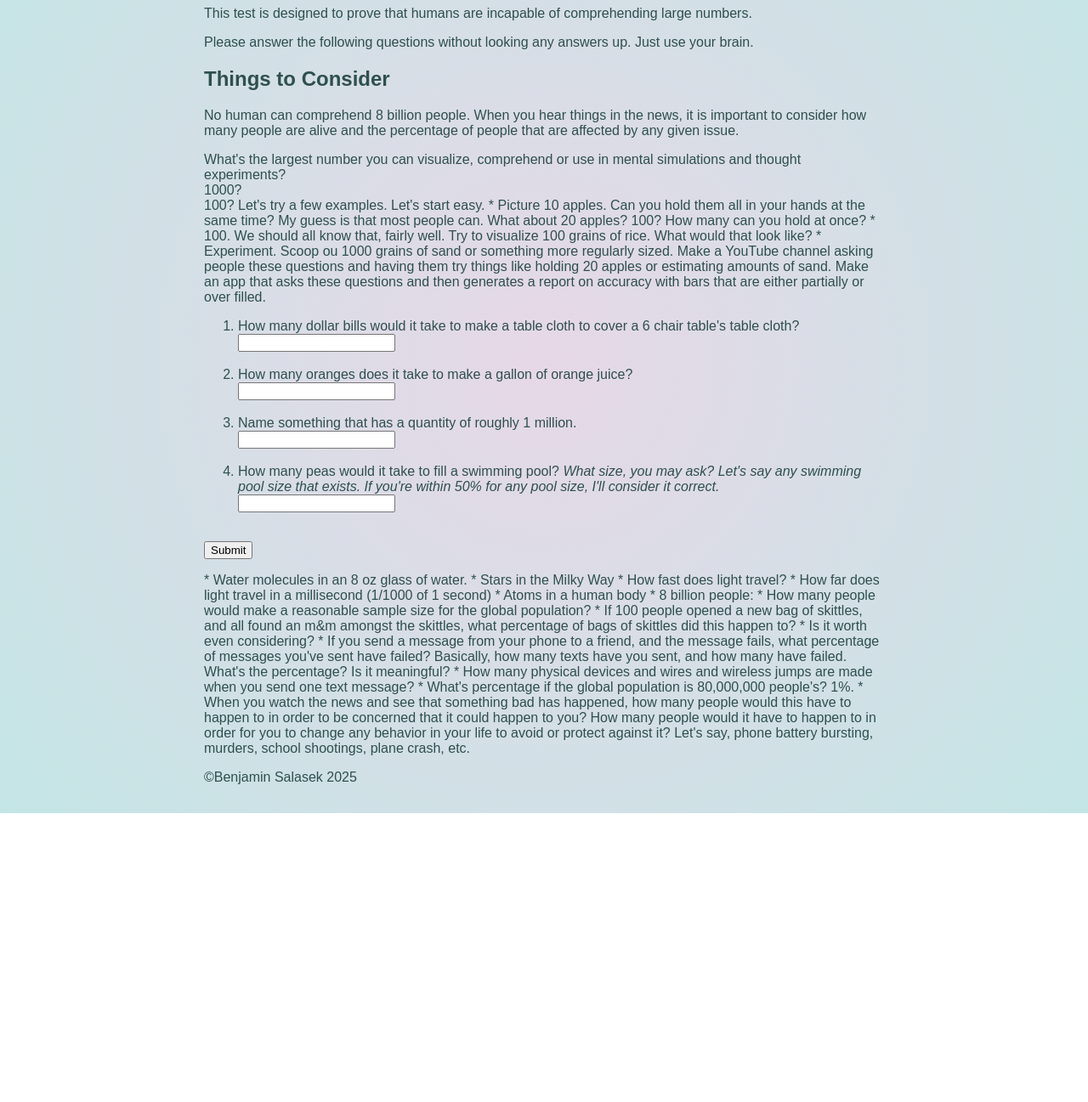
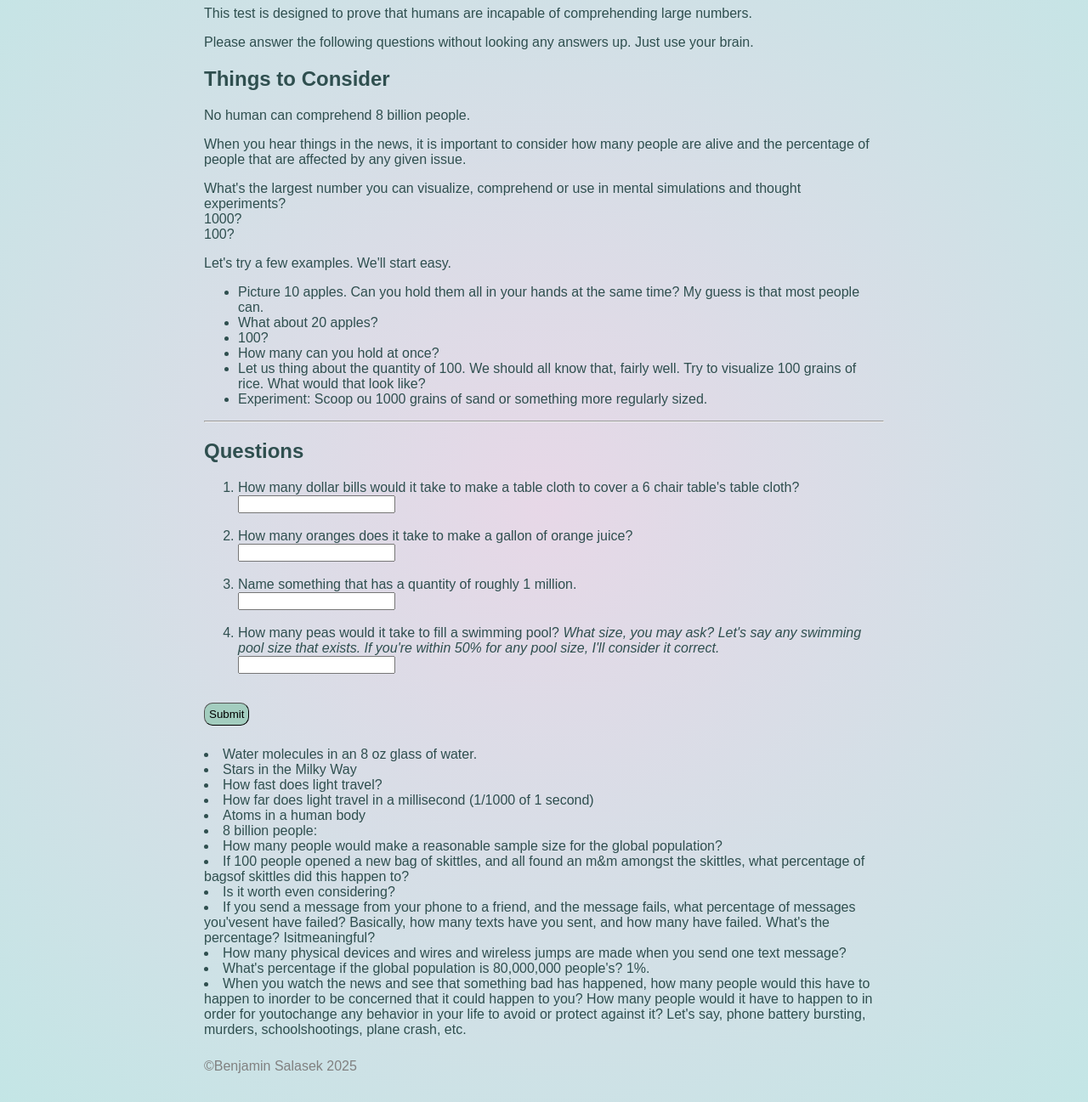
Before and after one commit to BenjaminC137/LargeNumbers, a plain HTML site: page index.html in a window 1280 px wide. Shown: the part 106-1403 px from the top of the page at 85% size. Before the commit the page ends 1063 px from the top, so only its background shows below. Drawn offline with Linux system fonts and the light colour scheme.

Commit message:
feat: formatted more

```diff
--- a/app.js
+++ b/app.js
@@ -1,6 +1,7 @@
 // var lightSpeedSubmitted, lightSpeed;
 // var lightSpeedPercent = lightSpeedSubmitted / lightSpeed;
 
-function turnBlue() {
-    document.querySelector("h1").style.color = "blue";
+// makes the title bigger. temporary testing funny thing.
+function embiggen() {
+    document.querySelector("h1").style.fontSize = "148px";
 }
--- a/index.html
+++ b/index.html
@@ -10,7 +10,7 @@
 
 <body>
   <div class="container-main">
-    <h1 onclick="turnBlue()">Large Numbers</h1>
+    <h1 onclick="embiggen()">Large Numbers</h1>
     <p>
       This test is designed to prove that humans are incapable of comprehending large numbers.
     </p>
@@ -19,100 +19,81 @@
     </p>
     <div id="introductoryThoughts">
       <h2>Things to Consider</h2>
-      <p>
-        No human can comprehend 8 billion people. When you hear things in the news, it is important to consider how many
-        people are alive and the percentage of people that are affected by any given issue.
+      <p>No human can comprehend 8 billion people.
       </p>
-      <p>
-        What's the largest number you can visualize, comprehend or use in mental simulations and thought experiments?
-        <br>
-        1000?
-        <br>
-        100?
+      <p>When you hear things in the news, it is important to consider how many people are alive and the percentage of
+        people that are affected by any given issue.
+      </p>
+      <p>What's the largest number you can visualize, comprehend or use in mental simulations and thought
+        experiments?<br>1000?<br>100?
+      </p>
+      <p>Let's try a few examples. We'll start easy.
+      </p>
+      <ul>
+        <li>Picture 10 apples. Can you hold them all in your hands at the same time? My guess is that most people can.
+        </li>
+        <li>What about 20 apples?</li>
+        <li>100?</li>
+        <li>How many can you hold at once?</li>
+        <li>Let us thing about the quantity of 100. We should all know that, fairly well. Try to visualize 100 grains of
+          rice. What would that look like?
+        <li>Experiment: Scoop ou 1000 grains of sand or something more regularly sized.</li>
+      </ul>
 
-        Let's try a few examples. Let's start easy.
-        * Picture 10 apples. Can you hold them all in your hands at the same time? My guess is that most people can.
-        What
-        about 20 apples? 100? How many can you hold at once?
-        * 100. We should all know that, fairly well. Try to visualize 100 grains of rice. What would that look like?
-        * Experiment. Scoop ou 1000 grains of sand or something more regularly sized.
-
-
-
-
-        Make a YouTube channel asking people these questions and having them try things like holding 20 apples or
-        estimating
-        amounts of sand.
-
-        Make an app that asks these questions and then generates a report on accuracy with bars that are either
-        partially
-        or
-        over filled.
-      </p>
+      <hr>
 
     </div>
     <div id="questions">
-      <form>
+      <h2>Questions</h2>
+      <form><!-- Generate a report on accuracy with bars that are either partially or over filled. -->
         <ol>
-          <li>
-            <label for="q1">How many dollar bills would it take to make a table cloth to cover a 6 chair table's table
-              cloth?</label>
-            <br>
-            <input type="text" id="q1" name="q1">
-            <br><br>
-          </li>
-          <li>
-            <label for="q2">How many oranges does it take to make a gallon of orange juice?</label>
-            <br>
-            <input type="text" id="q2" name="q2">
-            <br><br>
-          </li>
-          <li>
-            <label for="q3">Name something that has a quantity of roughly 1 million.
-            </label>
-            <br>
-            <input type="text" id="q3" name="q3">
-            <br><br>
-          </li>
-          <li>
-            <label for="q4">How many peas would it take to fill a swimming pool? <i>What size, you may ask? Let's say
-                any
-                swimming pool size that exists. If you're within 50% for any pool size, I'll consider it correct.</i>
-            </label>
-            <br>
-            <input type="text" id="q4" name="q4">
-            <br><br>
-          </li>
-        </ol>
-        <button type="submit">Submit</button>
+          <li> <label for="q1">How many dollar bills would it take to make a table cloth to cover a 6 chair table's
+              table cloth?</label> <br> <input type="text" id="q1" name="q1"> <br><br> </li>
+          <li> <label for="q2">How many oranges does it take to make a gallon of orange juice?</label> <br> <input
+              type="text" id="q2" name="q2"> <br><br> </li>
+          <li> <label for="q3">Name something that has a quantity of roughly 1 million. </label> <br> <input type="text"
+              id="q3" name="q3"> <br><br> </li>
+          <li> <label for="q4">How many peas would it take to fill a swimming pool? <i>What size, you may ask? Let's say
+                any swimming pool size that exists. If you're within 50% for any pool size, I'll consider it
+                correct.</i> </label> <br> <input type="text" id="q4" name="q4"> <br><br> </li>
+        </ol><button type="submit">Submit</button>
       </form>
     </div>
     <div>
-      <p>
-        * Water molecules in an 8 oz glass of water.
-        * Stars in the Milky Way
-        * How fast does light travel?
-        * How far does light travel in a millisecond (1/1000 of 1 second)
-        * Atoms in a human body
-        * 8 billion people:
-        * How many people would make a reasonable sample size for the global population?
-        * If 100 people opened a new bag of skittles, and all found an m&m amongst the skittles, what percentage of bags
-        of skittles did this happen to?
-        * Is it worth even considering?
-        * If you send a message from your phone to a friend, and the message fails, what percentage of messages you've
-        sent have failed? Basically, how many texts have you sent, and how many have failed. What's the percentage? Is
-        it
-        meaningful?
-        * How many physical devices and wires and wireless jumps are made when you send one text message?
-        * What's percentage if the global population is 80,000,000 people's? 1%.
-        * When you watch the news and see that something bad has happened, how many people would this have to happen to
-        in
-        order to be concerned that it could happen to you? How many people would it have to happen to in order for you
-        to
-        change any behavior in your life to avoid or protect against it? Let's say, phone battery bursting, murders,
-        school
-        shootings, plane crash, etc.
-      </p>
+
+        </li>
+        <li>Water molecules in an 8 oz glass of water.
+        </li>
+        <li>Stars in the Milky Way
+        </li>
+        <li>How fast does light travel?
+        </li>
+        <li>How far does light travel in a millisecond (1/1000 of 1 second)
+        </li>
+        <li>Atoms in a human body
+        </li>
+        <li>8 billion people:
+        </li>
+        <li>How many people would make a reasonable sample size for the global population?
+        </li>
+        <li>If 100 people opened a new bag of skittles, and all found an m&m amongst the skittles, what percentage of
+          bagsof skittles did this happen to?
+        </li>
+        <li>Is it worth even considering?
+        </li>
+        <li>If you send a message from your phone to a friend, and the message fails, what percentage of messages
+          you'vesent have failed? Basically, how many texts have you sent, and how many have failed. What's the
+          percentage? Isitmeaningful?
+        </li>
+        <li>How many physical devices and wires and wireless jumps are made when you send one text message?
+        </li>
+        <li>What's percentage if the global population is 80,000,000 people's? 1%.
+        </li>
+        <li>When you watch the news and see that something bad has happened, how many people would this have to happen
+          to inorder to be concerned that it could happen to you? How many people would it have to happen to in order
+          for youtochange any behavior in your life to avoid or protect against it? Let's say, phone battery bursting,
+          murders, schoolshootings, plane crash, etc.
+
     </div>
 
     <footer>©Benjamin Salasek 2025</footer>
--- a/styles.css
+++ b/styles.css
@@ -2,14 +2,28 @@ body {
     font-family: Arial, Helvetica, sans-serif;
     background-image: radial-gradient(circle, rgba(216, 191, 216, 0.617), rgba(157, 213, 213, 0.608));
     color: darkslategray;
-
-    /* padding: calc((100% - 800px) / 2); */
     padding: 25px;
 }
 
-h1 {}
+h1 {
+    color: black
+}
 
 .container-main {
     max-width: 800px;
     margin: 0 auto;
 }
+
+button {
+    border-radius: 10px;
+    background-color: rgb(163, 205, 191);
+    border-width: 1px;
+    padding: 5px;
+}
+form{
+    margin-bottom: 25px;
+}
+footer{
+    margin-top:25px;
+    color: gray;
+}
```
Also changed, not shown: 2 other files.
